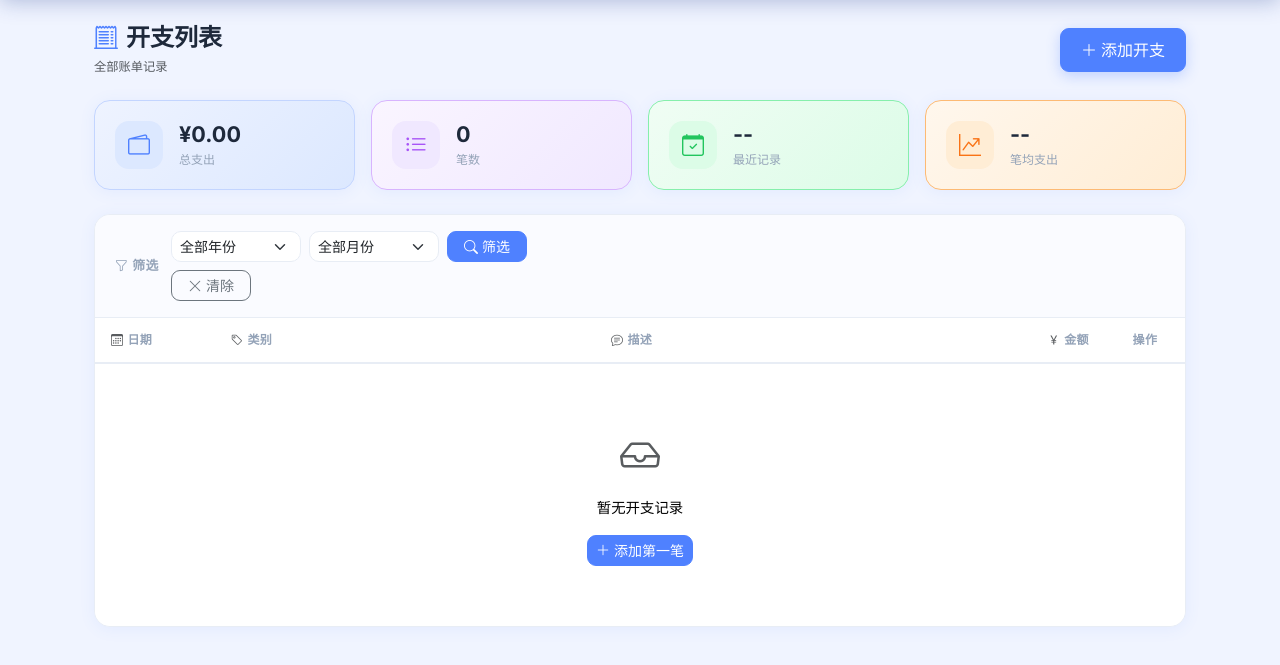
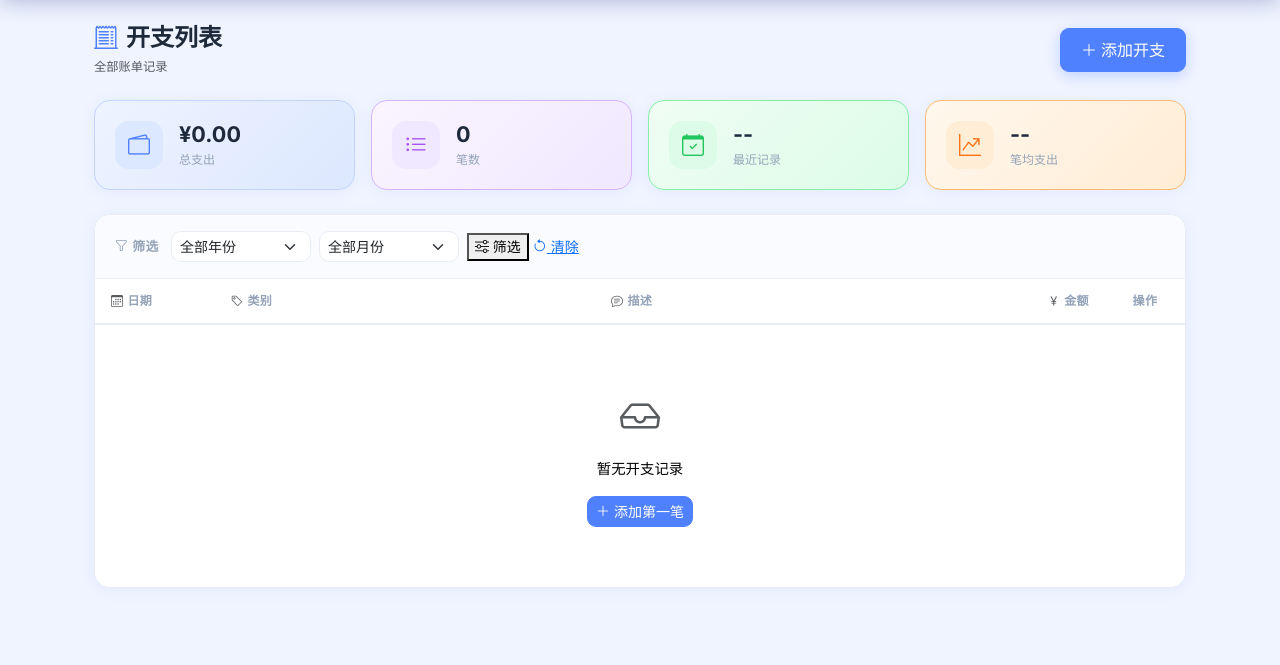
Before and after one commit to Charlesbibi/expense_tracker, a Django app: page /expenses/ in a window 1280 px wide. Shown: the part 64-729 px from the top of the page. Run offline with Django 4.2, Linux system fonts and the light colour scheme; data that the repository does not hold is empty.

Commit message:
分页逻辑增添 + 修改样式

```diff
--- a/expenses/templates/expenses/list.html
+++ b/expenses/templates/expenses/list.html
@@ -76,7 +76,7 @@
             <i class="bi bi-funnel me-1"></i>筛选
         </div>
         <form method="get" class="filter-form d-flex flex-wrap gap-2 align-items-center">
-            <select name="year" class="form-select form-select-sm filter-select">
+            <select name="year" id="yearSelect" class="form-select form-select-sm filter-select">
                 <option value="">全部年份</option>
                 {% for year_obj in all_years %}
                     <option value="{{ year_obj.year }}"
@@ -85,7 +85,7 @@
                     </option>
                 {% endfor %}
             </select>
-            <select name="month" class="form-select form-select-sm filter-select">
+            <select name="month" id="monthSelect" class="form-select form-select-sm filter-select">
                 <option value="">全部月份</option>
                 <option value="1"  {% if current_month == 1  %}selected{% endif %}>1 月</option>
                 <option value="2"  {% if current_month == 2  %}selected{% endif %}>2 月</option>
@@ -100,12 +100,16 @@
                 <option value="11" {% if current_month == 11 %}selected{% endif %}>11 月</option>
                 <option value="12" {% if current_month == 12 %}selected{% endif %}>12 月</option>
             </select>
-            <button type="submit" class="btn btn-sm btn-primary px-3">
-                <i class="bi bi-search me-1"></i>筛选
-            </button>
-            <a href="{% url 'expenses:list' %}" class="btn btn-sm btn-outline-secondary px-3">
-                <i class="bi bi-x-lg me-1"></i>清除
-            </a>
+            <div class="filter-actions">
+                <button type="submit" class="btn-filter">
+                    <i class="bi bi-sliders"></i>
+                    <span>筛选</span>
+                </button>
+                <a href="{% url 'expenses:list' %}" class="btn-clear">
+                    <i class="bi bi-arrow-counterclockwise"></i>
+                    <span>清除</span>
+                </a>
+            </div>
         </form>
     </div>
 
--- a/static/custom.css
+++ b/static/custom.css
@@ -184,8 +184,19 @@ body {
     text-transform: uppercase;
     letter-spacing: .5px;
 }
+.filter-form {
+    flex: 1;
+    display: flex;
+    gap: 8px;
+    align-items: center;
+    flex-wrap: nowrap;
+}
+.filter-form > * {
+    flex-shrink: 0;
+}
 .filter-select {
-    max-width: 130px;
+    min-width: 120px;
+    max-width: 140px;
     border-radius: var(--radius-sm) !important;
     border-color: var(--border) !important;
     font-size: .85rem !important;
@@ -509,7 +520,7 @@ body {
     .stat-value { font-size: 1.1rem; }
     .form-card__body { padding: 20px 16px; }
     .filter-bar { flex-direction: column; align-items: flex-start; }
-    .filter-form { width: 100%; }
+    .filter-form { width: 100%; flex-wrap: wrap; }
     .filter-select { max-width: 100%; }
     .desc-cell { max-width: 140px; }
 }
```
Also changed, not shown: expenses/migrations/0001_make_description_optional.py (added), expenses/migrations/__init__.py (added).
